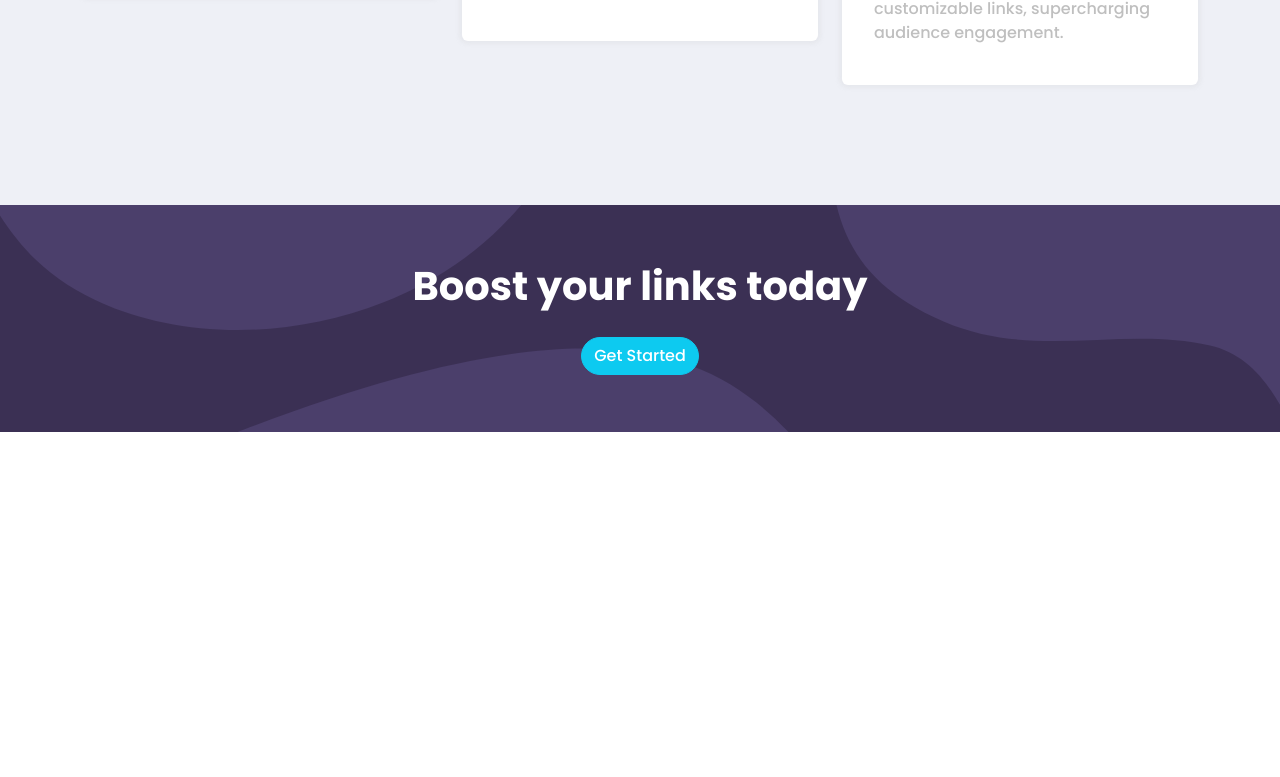
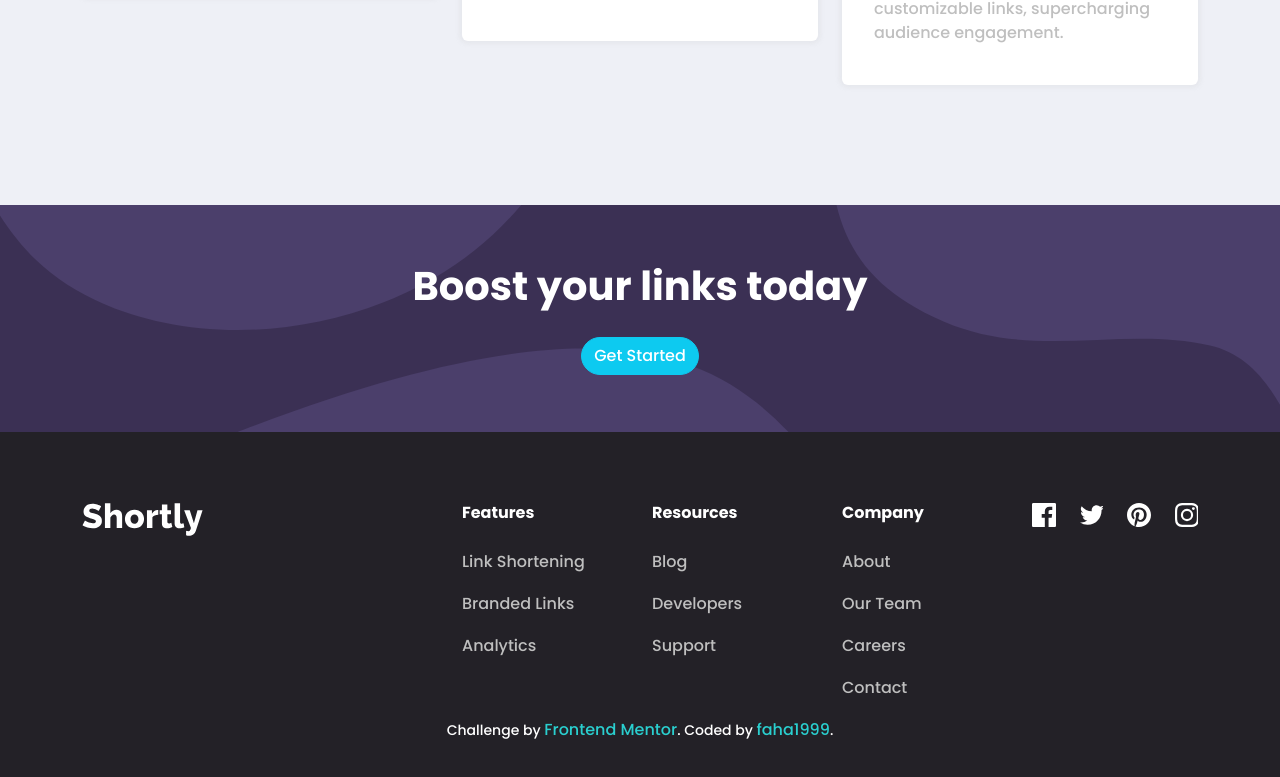
Before and after one commit to faha1999/url-shortening-api-landing-page, a React (Create React App) app: page / in a window 1280 px wide. Shown: the part 1730-2507 px from the top of the page. Before the commit the page ends 2162 px from the top, so only its background shows below. Built offline with nearby package versions, Linux system fonts and the light colour scheme.

Commit message:
complete footer

```diff
--- a/src/App.jsx
+++ b/src/App.jsx
@@ -4,6 +4,7 @@
 import { ShortenLink } from './components/ShortenLink';
 import { Statistic } from './components/Statistic';
 import { NewsLetter } from './components/NewsLetter';
+import { Footer } from './components/Footer';
 
 export const App = () => {
   return (
@@ -13,6 +14,7 @@
       <ShortenLink />
       <Statistic />
       <NewsLetter />
+      <Footer />
     </>
   );
 };
--- /dev/null
+++ b/src/assets/styles/scss/components/_footer.scss
@@ -0,0 +1,81 @@
+footer {
+  padding: 4.4375rem 0;
+  background-color: $VeryDarkViolet;
+
+  h5 {
+    font-weight: 700;
+    margin-bottom: 1.75rem;
+    font-size: 1rem;
+  }
+
+  ul {
+    padding-left: 0;
+
+    li {
+      margin-bottom: 1.125rem;
+    }
+  }
+
+  a {
+    color: $Gray;
+    font-weight: 500;
+    text-decoration: none;
+    font-size: 1rem;
+
+    &:hover {
+      color: $Cyan;
+      transition: 0.4s ease-in-out;
+    }
+  }
+
+  svg {
+    margin-right: 1.5rem;
+    cursor: pointer;
+
+    &:hover {
+      transition: 0.4s ease-in-out;
+      path {
+        fill: $Cyan;
+      }
+    }
+    &:last-child {
+      margin-right: 0;
+    }
+  }
+
+  .attribution {
+    text-align: center;
+    color: #ffffff;
+    font-weight: 500;
+    font-size: 0.875rem;
+    background-color: $VeryDarkViolet;
+
+    a {
+      color: $Cyan;
+      text-decoration: none;
+    }
+  }
+}
+
+@media (max-width: 36rem) {
+  footer {
+    padding: 3.375rem 0;
+    text-align: center;
+
+    .footer-logo {
+      margin-bottom: 3.4375rem;
+    }
+
+    h5 {
+      margin-bottom: 1.5625rem;
+    }
+
+    ul {
+      margin-bottom: 2.9375rem;
+    }
+
+    .attribution {
+      padding-top: 2rem;
+    }
+  }
+}
--- a/src/assets/styles/scss/styles.scss
+++ b/src/assets/styles/scss/styles.scss
@@ -8,3 +8,4 @@
 @import './components/ShortenLink';
 @import './components/Statistic';
 @import './components/NewsLetter';
+@import './components/footer';
--- /dev/null
+++ b/src/components/Footer.jsx
@@ -0,0 +1,106 @@
+import React from 'react';
+import logo from '../assets/images/logo-footer.svg';
+
+let href = '';
+
+export const Footer = () => {
+  return (
+    <footer>
+      <div className="container">
+        <div className="row">
+          <div className="col-md-6 col-lg-4">
+            <img className="footer-logo" src={logo} alt="footer-logo" />
+          </div>
+          <div className="col-md-6 col-lg-2">
+            <h5 className="text-white">Features</h5>
+            <ul>
+              <li>
+                <a href={href}>Link Shortening</a>
+              </li>
+              <li>
+                <a href={href}>Branded Links</a>
+              </li>
+              <li>
+                <a href={href}>Analytics</a>
+              </li>
+            </ul>
+          </div>
+          <div className="col-md-6 col-lg-2">
+            <h5 className="text-white">Resources</h5>
+            <ul>
+              <li>
+                <a href={href}>Blog</a>
+              </li>
+              <li>
+                <a href={href}>Developers</a>
+              </li>
+              <li>
+                <a href={href}>Support</a>
+              </li>
+            </ul>
+          </div>
+          <div className="col-md-6 col-lg-2">
+            <h5 className="text-white">Company</h5>
+            <ul>
+              <li>
+                <a href={href}>About</a>
+              </li>
+              <li>
+                <a href={href}>Our Team</a>
+              </li>
+              <li>
+                <a href={href}>Careers</a>
+              </li>
+              <li>
+                <a href={href}>Contact</a>
+              </li>
+            </ul>
+          </div>
+          <div className="col-md-6 col-lg-2">
+            <div className="d-flex align-items-center justify-content-center justify-content-md-start">
+              <svg xmlns="http://www.w3.org/2000/svg" width="24" height="24">
+                <path
+                  fill="#FFF"
+                  d="M22.675 0H1.325C.593 0 0 .593 0 1.325v21.351C0 23.407.593 24 1.325 24H12.82v-9.294H9.692v-3.622h3.128V8.413c0-3.1 1.893-4.788 4.659-4.788 1.325 0 2.463.099 2.795.143v3.24l-1.918.001c-1.504 0-1.795.715-1.795 1.763v2.313h3.587l-.467 3.622h-3.12V24h6.116c.73 0 1.323-.593 1.323-1.325V1.325C24 .593 23.407 0 22.675 0z"
+                />
+              </svg>
+              <svg xmlns="http://www.w3.org/2000/svg" width="24" height="20">
+                <path
+                  fill="#FFF"
+                  d="M24 2.557a9.83 9.83 0 01-2.828.775A4.932 4.932 0 0023.337.608a9.864 9.864 0 01-3.127 1.195A4.916 4.916 0 0016.616.248c-3.179 0-5.515 2.966-4.797 6.045A13.978 13.978 0 011.671 1.149a4.93 4.93 0 001.523 6.574 4.903 4.903 0 01-2.229-.616c-.054 2.281 1.581 4.415 3.949 4.89a4.935 4.935 0 01-2.224.084 4.928 4.928 0 004.6 3.419A9.9 9.9 0 010 17.54a13.94 13.94 0 007.548 2.212c9.142 0 14.307-7.721 13.995-14.646A10.025 10.025 0 0024 2.557z"
+                />
+              </svg>
+              <svg xmlns="http://www.w3.org/2000/svg" width="24" height="24">
+                <path
+                  fill="#FFF"
+                  d="M12 0C5.373 0 0 5.372 0 12c0 5.084 3.163 9.426 7.627 11.174-.105-.949-.2-2.405.042-3.441.218-.937 1.407-5.965 1.407-5.965s-.359-.719-.359-1.782c0-1.668.967-2.914 2.171-2.914 1.023 0 1.518.769 1.518 1.69 0 1.029-.655 2.568-.994 3.995-.283 1.194.599 2.169 1.777 2.169 2.133 0 3.772-2.249 3.772-5.495 0-2.873-2.064-4.882-5.012-4.882-3.414 0-5.418 2.561-5.418 5.207 0 1.031.397 2.138.893 2.738a.36.36 0 01.083.345l-.333 1.36c-.053.22-.174.267-.402.161-1.499-.698-2.436-2.889-2.436-4.649 0-3.785 2.75-7.262 7.929-7.262 4.163 0 7.398 2.967 7.398 6.931 0 4.136-2.607 7.464-6.227 7.464-1.216 0-2.359-.631-2.75-1.378l-.748 2.853c-.271 1.043-1.002 2.35-1.492 3.146C9.57 23.812 10.763 24 12 24c6.627 0 12-5.373 12-12 0-6.628-5.373-12-12-12z"
+                />
+              </svg>
+              <svg xmlns="http://www.w3.org/2000/svg" width="24" height="24">
+                <path
+                  fill="#FFF"
+                  d="M12 2.163c3.204 0 3.584.012 4.85.07 3.252.148 4.771 1.691 4.919 4.919.058 1.265.069 1.645.069 4.849 0 3.205-.012 3.584-.069 4.849-.149 3.225-1.664 4.771-4.919 4.919-1.266.058-1.644.07-4.85.07-3.204 0-3.584-.012-4.849-.07-3.26-.149-4.771-1.699-4.919-4.92-.058-1.265-.07-1.644-.07-4.849 0-3.204.013-3.583.07-4.849.149-3.227 1.664-4.771 4.919-4.919 1.266-.057 1.645-.069 4.849-.069zM12 0C8.741 0 8.333.014 7.053.072 2.695.272.273 2.69.073 7.052.014 8.333 0 8.741 0 12c0 3.259.014 3.668.072 4.948.2 4.358 2.618 6.78 6.98 6.98C8.333 23.986 8.741 24 12 24c3.259 0 3.668-.014 4.948-.072 4.354-.2 6.782-2.618 6.979-6.98.059-1.28.073-1.689.073-4.948 0-3.259-.014-3.667-.072-4.947-.196-4.354-2.617-6.78-6.979-6.98C15.668.014 15.259 0 12 0zm0 5.838a6.162 6.162 0 100 12.324 6.162 6.162 0 000-12.324zM12 16a4 4 0 110-8 4 4 0 010 8zm6.406-11.845a1.44 1.44 0 100 2.881 1.44 1.44 0 000-2.881z"
+                />
+              </svg>
+            </div>
+          </div>
+        </div>
+      </div>
+      <div className="attribution">
+        Challenge by{' '}
+        <a
+          href="https://www.frontendmentor.io?ref=challenge"
+          target="_blank"
+          rel="noopener noreferrer"
+        >
+          Frontend Mentor
+        </a>
+        . Coded by{' '}
+        <a href="https://github.com/faha1999" target="_blank" rel="faha1999">
+          faha1999
+        </a>
+        .
+      </div>
+    </footer>
+  );
+};
```
Also changed, not shown: src/assets/images/logo-footer.svg (added), src/assets/styles/css/styles.min.css, 1 other file (tests, documents, lock files or other folders).
